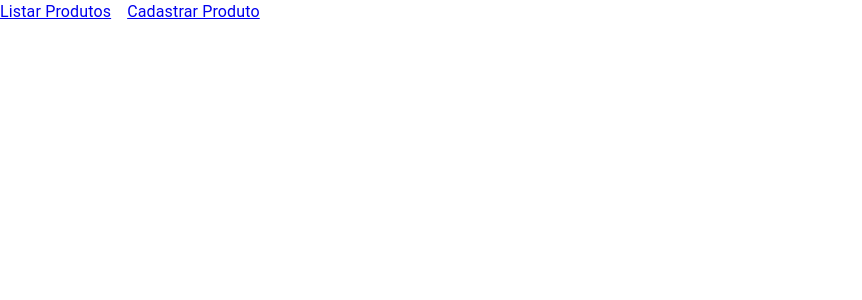
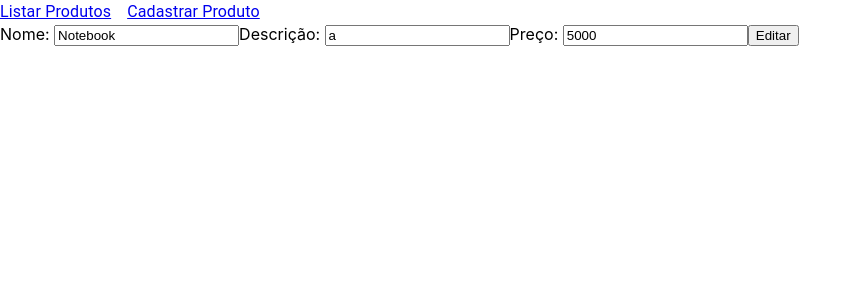
Before and after one commit to deirofelippe/bgc-frontend, a React (Create React App) app: page /edit/produto/1 in a window 1280 px wide. Shown: the top 300 px of the page, without its empty margins (0-862 px from the left). Built offline with nearby package versions, Linux system fonts and the light colour scheme.

Commit message:
edição e exclusão de produto

```diff
--- a/src/components/App.js
+++ b/src/components/App.js
@@ -12,17 +12,39 @@ class App extends Component {
             { "id": "2", "nome": "Videogame", "descricao": "b", "preco": "6000", },
             { "id": "3", "nome": "Monitor", "descricao": "c", "preco": "3000", },
             { "id": "4", "nome": "Meri", "descricao": "d", "preco": "2000", },
-         ]
+         ],
       }
       this.cadastrarProduto = this.cadastrarProduto.bind(this)
+      this.deletarProduto = this.deletarProduto.bind(this)
+      this.editarProduto = this.editarProduto.bind(this)
+   }
+
+   deletarProduto(indiceDeletar){
+      this.setState(state => {
+         const produtos = state.produtos.filter((produto, indice) => indice !== indiceDeletar)
+         return { produtos }
+      })
+   }
+
+   editarProduto(event, produtoEditado){
+      event.preventDefault()
+      this.setState(state => {
+         const produtos = state.produtos.map((produto) => {
+            if(produto.id === produtoEditado.id){
+               return produtoEditado
+            }
+            return produto
+         })
+
+         return { produtos }
+      })
    }
 
    cadastrarProduto(event, produto){
       event.preventDefault()
-      const produtos = this.state.produtos
-      produtos.push(produto)
-      this.setState({ produtos: [] }, () => {
-         this.setState({produtos})
+      this.setState(state => {
+         const produtos = [...state.produtos, produto]
+         return { produtos }
       })
    }
 
@@ -35,7 +57,11 @@ class App extends Component {
             </nav>
             <section>
                <main>
-                  <Rotas lista={produtos} handleSubmit={this.cadastrarProduto} />
+                  <Rotas lista={produtos}
+                     handleSubmit={this.cadastrarProduto}
+                     handleDelete={this.deletarProduto}
+                     handleEdit={this.editarProduto}
+                  />
                </main>
             </section>
          </Router>
--- a/src/components/BarraNavegacao.js
+++ b/src/components/BarraNavegacao.js
@@ -3,6 +3,7 @@ import { makeStyles } from '@material-ui/core/styles';
 import { Typography } from '@material-ui/core';
 import { Link } from 'react-router-dom';
 
+function BarraNavegacao() {
    const useStyles = makeStyles((theme) => ({
       root: {
          '& > * + *': {
@@ -10,8 +11,6 @@ const useStyles = makeStyles((theme) => ({
          },
       },
    }));
-
-function BarraNavegacao() {
    const classes = useStyles();
 
    return (
--- a/src/components/Rotas.js
+++ b/src/components/Rotas.js
@@ -2,16 +2,24 @@ import React, { Component } from 'react';
 import { Switch, Route } from 'react-router-dom';
 import ListProdutos from './produto/ListProdutos';
 import FormProduto from './produto/FormProduto';
+import EditProduto from './produto/EditProduto';
+import Produto from './produto/Produto';
 
 class Rotas extends Component {
    render() {
       return (
          <Switch>
             <Route exact path="/">
-               <ListProdutos lista={this.props.lista} />
+               <ListProdutos lista={this.props.lista} handleDelete={this.props.handleDelete} />
             </Route>
             <Route path="/produto/form">
                <FormProduto handleSubmit={this.props.handleSubmit} />
+            </Route>
+            <Route path="/produto/:id">
+               <Produto lista={this.props.lista} />
+            </Route>
+            <Route path="/edit/produto/:id">
+               <EditProduto lista={this.props.lista} handleEdit={this.props.handleEdit} />
             </Route>
          </Switch>
       );
--- /dev/null
+++ b/src/components/produto/EditProduto.js
@@ -0,0 +1,45 @@
+import React, { useState } from 'react';
+import { useParams } from 'react-router-dom';
+
+function EditProduto(props) {
+   const { id } = useParams()
+
+   const iniciarEstado = () => {
+      const produtos = props.lista
+      return produtos.find(produtoEncontrar => produtoEncontrar.id === id)
+   }
+
+   const [produto, setProduto] = useState(iniciarEstado)
+
+   const handleChange = event => {
+      const { name, value } = event.target
+      setProduto({ ...produto, [name]: value })
+   }
+   //quando editar, redireciona
+
+   return (
+      <form>
+         <label>Nome: </label>
+         <input type="text"
+            name="nome"
+            value={produto.nome}
+            onChange={handleChange} />
+
+         <label>Descrição: </label>
+         <input type="text"
+            name="descricao"
+            value={produto.descricao}
+            onChange={handleChange} />
+
+         <label>Preço: </label>
+         <input type="text"
+            name="preco"
+            value={produto.preco}
+            onChange={handleChange} />
+
+         <button onClick={(event) => props.handleEdit(event, produto)}>Editar</button>
+      </form>
+   );
+}
+
+export default EditProduto;
--- a/src/components/produto/FormProduto.js
+++ b/src/components/produto/FormProduto.js
@@ -16,7 +16,6 @@ class FormProduto extends Component {
    handleChange(event){
       const { name, value } = event.target
       this.setState({ [name]: value })
-      console.log(this.state)
    }
 
    limparCampos(){
--- a/src/components/produto/ListProdutos.js
+++ b/src/components/produto/ListProdutos.js
@@ -1,26 +1,17 @@
-import React, { Component } from 'react';
+import React from 'react';
 import { makeStyles } from '@material-ui/core/styles';
 import { Table, TableBody, TableCell, TableContainer, TableHead, TableRow, Paper } from '@material-ui/core';
 import { Link } from 'react-router-dom';
 
-class ListProdutos extends Component {
-   render() {
-      const produtos = this.props.lista
-      return (
-         <Tabela produtos={produtos} />
-      )
-   }
-}
+function ListProdutos(props) {
+   const useStyles = makeStyles({
+      table: {
+         minWidth: 650,
+      },
+   });
+   const classes = useStyles()
+   const produtos = props.lista
 
-const useStyles = makeStyles({
-   table: {
-      minWidth: 650,
-   },
-});
-
-function Tabela(props){
-   const { produtos } = props
-   const classes = useStyles()
    return (
       <TableContainer component={Paper}>
          <Table className={classes.table} aria-label="simple table">
@@ -29,18 +20,28 @@ function Tabela(props){
                   <TableCell>Nome</TableCell>
                   <TableCell>Descrição</TableCell>
                   <TableCell>Preço</TableCell>
+                  <TableCell>#</TableCell>
+                  <TableCell>#</TableCell>
+                  <TableCell>#</TableCell>
                </TableRow>
             </TableHead>
             <TableBody>
-               {produtos.map(produto => (
+               {produtos.map((produto, indice) => (
                   <TableRow key={produto.id}>
                      <TableCell>
-                        <Link to={() =>  "/produto/" + produto.id}>
-                           {produto.nome}
-                        </Link>
+                        <Link to={`/produto/${produto.id}`}>{produto.nome}</Link>
                      </TableCell>
                      <TableCell>{produto.descricao}</TableCell>
                      <TableCell>{produto.preco}</TableCell>
+                     <TableCell>
+                        <Link to={`/reserva/${produto.id}`}>Comprar</Link>
+                     </TableCell>
+                     <TableCell>
+                        <Link to={`/edit/produto/${produto.id}`}>Editar</Link>
+                     </TableCell>
+                     <TableCell>
+                        <button onClick={() => props.handleDelete(indice)}>Deletar</button>
+                     </TableCell>
                   </TableRow>
                ))}
             </TableBody>
--- a/src/components/produto/Produto.js
+++ b/src/components/produto/Produto.js
@@ -0,0 +1,18 @@
+import React from 'react';
+import { useParams, Link } from 'react-router-dom';
+
+function Produto(props) {
+   const { id } = useParams()
+   const produto = props.lista.find(produto => produto.id === id)
+
+   return (
+      <>
+         <h1>{produto.nome}</h1>
+         <h1>{produto.descricao}</h1>
+         <h1>{produto.preco}</h1>
+         <Link to="/reserva">Comprar</Link>
+      </>
+   );
+}
+
+export default Produto;
```
Lines whose indentation alone changed are shown as unchanged.
